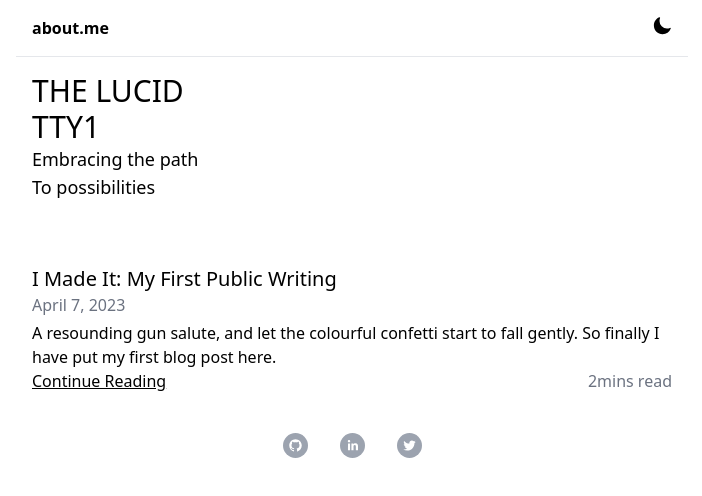
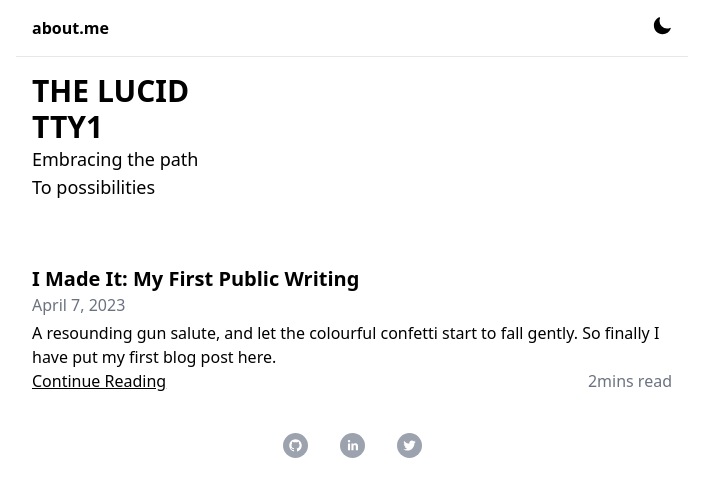
Before and after one commit to victor-eno/vicjournals, a Next.js app: page / in a window 1280 px wide. Shown: the top 496 px of the page, without its empty margins (288-990 px from the left). Built offline with nearby package versions, Linux system fonts and the light colour scheme.

Commit message:
testing changes

```diff
--- a/pages/about.js
+++ b/pages/about.js
@@ -34,10 +34,10 @@ import { ArrowLongRightIcon } from "@heroicons/react/24/outline";
 
        <div className="flex left-0 p-4">
        <div>
-       <h1 className="text-3xl">
+       <h1 className="text-3xl font-black">
          VICTOR
         </h1>
-        <h1 className="text-3xl">
+        <h1 className="text-3xl font-black">
          ENO
         </h1>
         <p className="vic2 font-base">
--- a/pages/index.js
+++ b/pages/index.js
@@ -34,10 +34,10 @@ export default function Blog({ posts }) {
 
        <div className="flex Left-0 p-4">
        <div>
-       <h1 className="text-3xl">
+       <h1 className="text-3xl font-black">
         THE LUCID
         </h1>
-        <h1 className="text-3xl">
+        <h1 className="text-3xl font-black">
         TTY1
         </h1>
         <p className="vic2 font-base">
@@ -58,7 +58,7 @@ export default function Blog({ posts }) {
 
               <div  key={`${post.slug}`} href={`/blog/${post.slug}`}>
                   <div className='mb-4'>
-                    <h1 className='vic3 text-xl'>{post.frontMatter.title}</h1>
+                    <h1 className='vic3 text-xl font-semibold'>{post.frontMatter.title}</h1>
                     <h1 className="font-base h-7 text-gray-500">{post.frontMatter.date}</h1>
                     <h2 className="font-base">{post.frontMatter.metaDesc}</h2>
 
```
